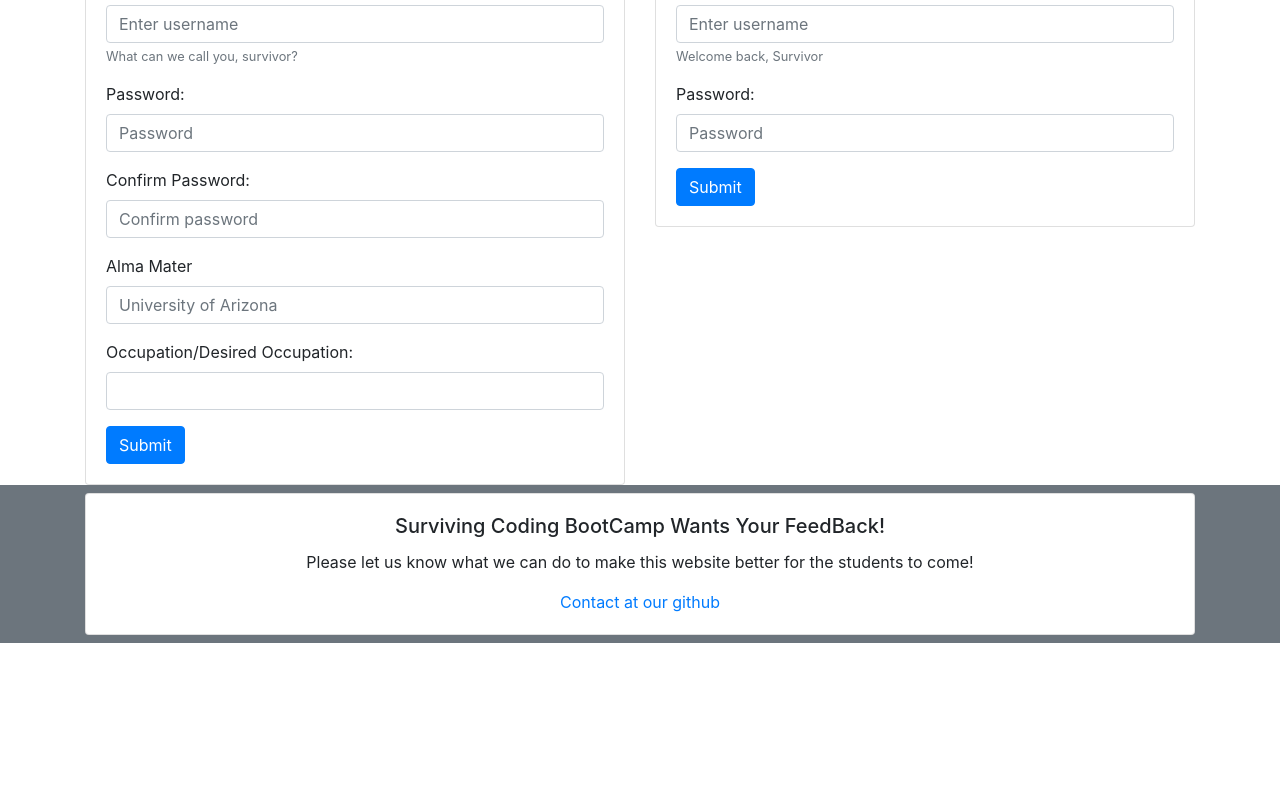
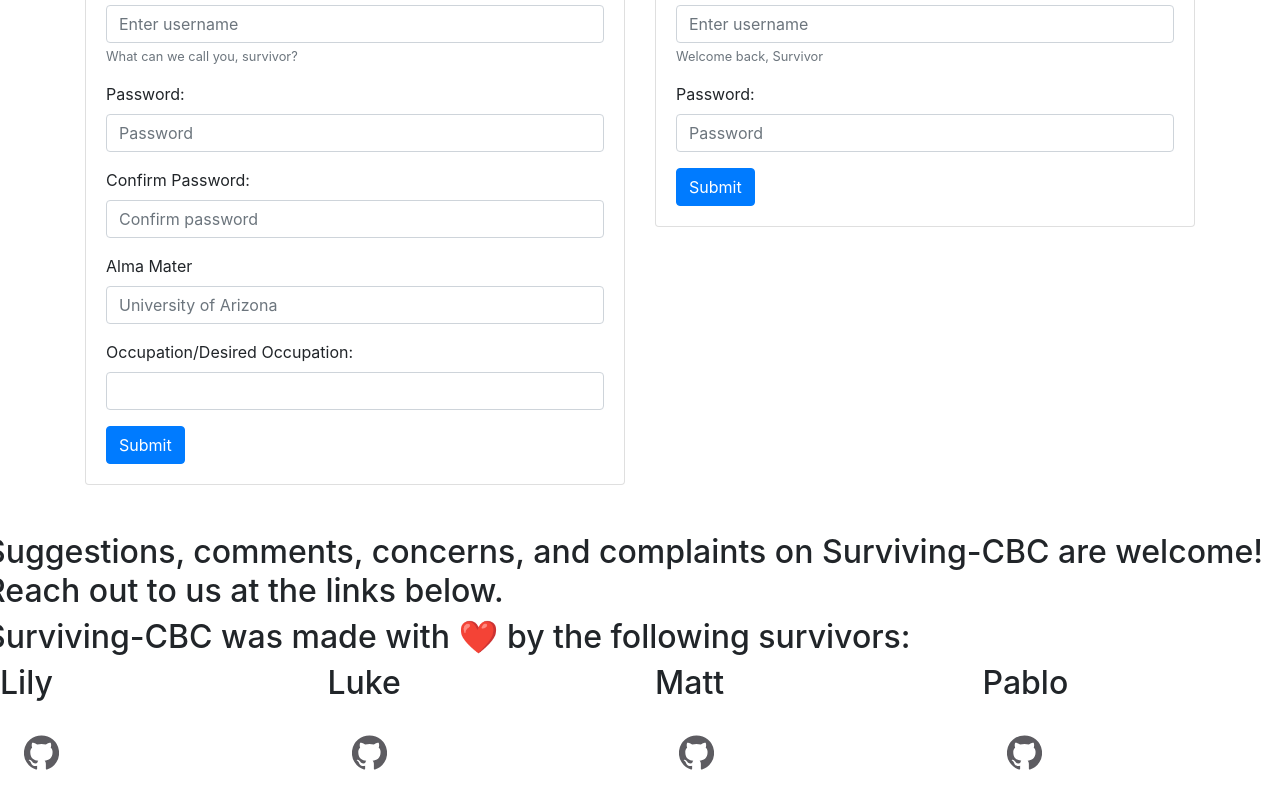
Before and after one commit to lilyhi/surviving-cbc, a React (Create React App) app in the folder client/: page /iwillsurvive in a window 1280 px wide. Shown: the part 220-1020 px from the top of the page. Before the commit the page ends 887 px from the top, so only its background shows below. Built offline with nearby package versions, Linux system fonts and the light colour scheme.

Commit message:
pushing to change branches

```diff
--- a/client/package.json
+++ b/client/package.json
@@ -5,6 +5,8 @@
   "private": true,
   "dependencies": {
     "@apollo/client": "^3.4.7",
+    "@material-ui/core": "^4.12.3",
+    "@material-ui/icons": "^4.11.2",
     "@testing-library/jest-dom": "^5.14.1",
     "@testing-library/react": "^11.2.7",
     "@testing-library/user-event": "^12.8.3",
--- a/client/src/App.js
+++ b/client/src/App.js
@@ -2,6 +2,7 @@
 import React from 'react';
 
 import Header from './components/Header';
+
 import Home from './pages/Home';
 import Suli from "./pages/Suli";
 import { BrowserRouter as Router, Route, Switch } from 'react-router-dom'; // going to add Switch later
--- a/client/src/components/Footer/index.js
+++ b/client/src/components/Footer/index.js
@@ -1,21 +1,52 @@
 import React from 'react';
-import { Link } from 'react-router-dom';
+import Row from 'react-bootstrap/Row';
+import Col from 'react-bootstrap/Col';
+import GitHubIcon from '@material-ui/icons/GitHub';
 
 const Footer = () => {
 
     return (
 
-            <footer className="bg-secondary mb-4 py-2 flex-row align-center">
-                <div className="container flex-row justify-space-between-lg align-center">
-                    <div className="card">
-                        <div className="card-body text-center flex-box">
-                            <h5 className="card-title">Surviving Coding BootCamp Wants Your FeedBack!</h5>
-                            <p className="card-text">Please let us know what we can do to make this website better for the students to come!</p>
-                            <Link to="/" className="Contact-Us">Contact at our github</Link>
-                        </div>
-                    </div>
-                </div>
+        <div className="footer mt-5">
+            <footer className="">
+                <Row>
+                    <h2 className="">Suggestions, comments, concerns, and complaints on Surviving-CBC are welcome! Reach out to us at the links below.</h2>
+                </Row>
+
+                <Row>
+                    <h2 className="">Surviving-CBC was made with ❤️️ by the following survivors:</h2>
+                </Row>
+
+                <Row>
+                    <Col>
+                        <h2>Lily</h2>
+                        <a href="https://github.com/lilyhi" target="blank">
+                            <GitHubIcon fontSize='large' style={{ textDecoration: 'none', color: '#5d5c61', margin: '24px' }} />
+                        </a>
+                    </Col>
+                    <Col>
+                        <h2>Luke</h2>
+                        <a href="https://github.com/Shilohjones194" target="blank">
+                            <GitHubIcon fontSize='large' style={{ textDecoration: 'none', color: '#5d5c61', margin: '24px' }} />
+                        </a>
+                    </Col>
+                    <Col>
+                        <h2>Matt</h2>
+                        <a href="https://github.com/LifeInvaderr" target="blank">
+                            <GitHubIcon fontSize='large' style={{ textDecoration: 'none', color: '#5d5c61', margin: '24px' }} />
+                        </a>
+                    </Col>
+                    <Col>
+                        <h2>Pablo</h2>
+                        <a href="https://github.com/pablodlc" target="blank">
+                            <GitHubIcon fontSize='large' style={{ textDecoration: 'none', color: '#5d5c61', margin: '24px' }} />
+                        </a>
+                    </Col>
+
+
+                </Row>
             </footer>
+        </div>
 
 
     )
```
Also changed, not shown: 1 other file (tests, documents, lock files or other folders). Lines whose indentation alone changed are shown as unchanged.
